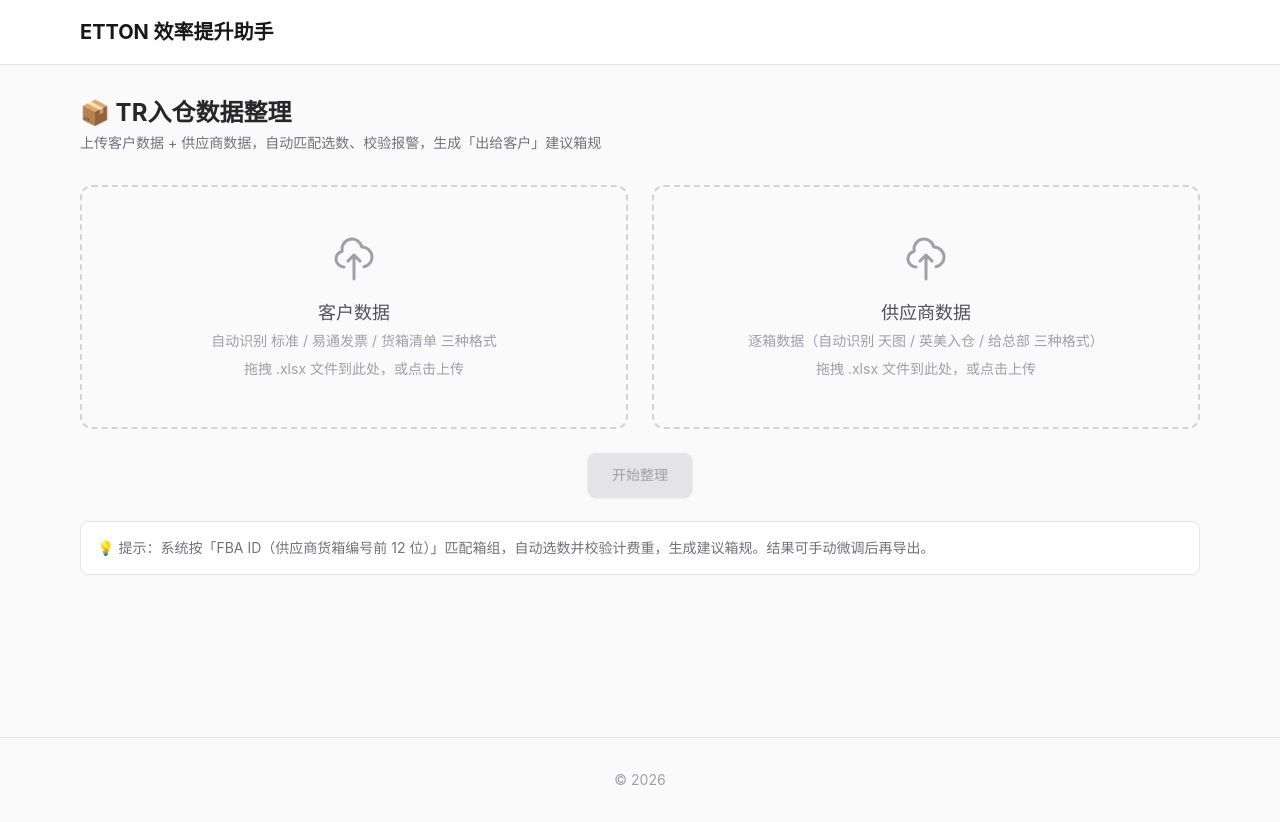
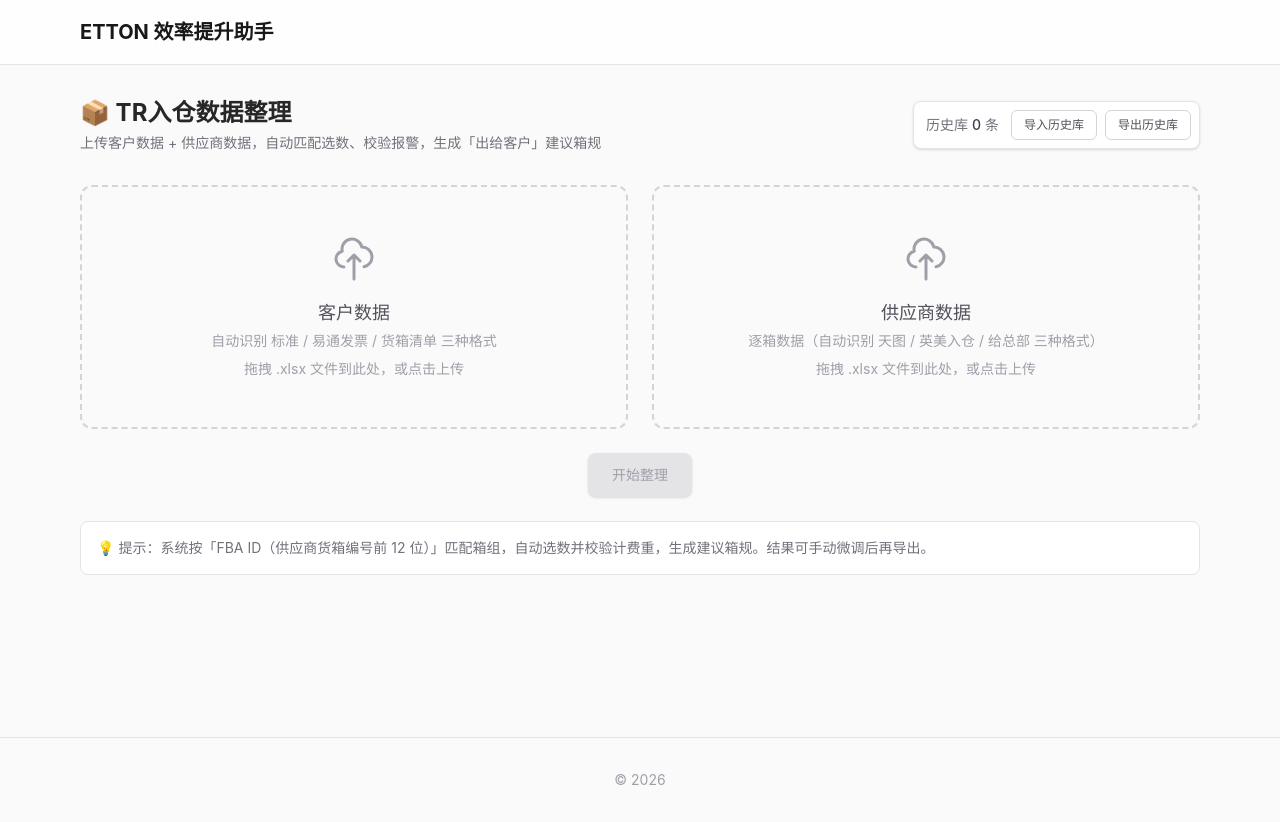
Before and after one commit to etton-AI/etton-tools, a Next.js app: page /warehouse-entry in a window 1280 px wide. Built offline with nearby package versions, Linux system fonts and the light colour scheme.

Commit message:
feat: TR入仓历史库导入/导出移到页面顶部，打开页面即可操作

```diff
--- a/specs/warehouse-entry.md
+++ b/specs/warehouse-entry.md
@@ -130,7 +130,7 @@
 | `src/app/api/warehouse-entry/route.ts` | 上传 + 读取历史库 |
 | `src/app/api/warehouse-entry/export/route.ts` | 导出 + 累积历史库 |
 | `src/app/api/warehouse-entry/history/route.ts` | 历史库导入/导出 |
-| `src/app/warehouse-entry/page.tsx` | 前端页面（建议表格含「三边和差异」列：供应商三边和 − 客户三边和，\|差\| ≥ 6 标红，未匹配显示「—」） |
+| `src/app/warehouse-entry/page.tsx` | 前端页面（建议表格含「三边和差异」列：供应商三边和 − 客户三边和，\|差\| ≥ 6 标红，未匹配显示「—」；历史库导入/导出按钮常驻页面顶部，打开即可操作，无需先上传出结果） |
 | `data/history.json` | 历史库（运行时创建） |
 
 ## 六、导出格式（对齐参考文件《拓锐…入仓数据（成本）.xlsx》）
--- a/src/app/warehouse-entry/page.tsx
+++ b/src/app/warehouse-entry/page.tsx
@@ -1,6 +1,6 @@
 "use client";
 
-import { useState, useCallback, useRef } from "react";
+import { useState, useCallback, useEffect, useRef } from "react";
 import type { SuggestionRow } from "@/lib/warehouse-entry";
 
 // ============================================================
@@ -96,6 +96,22 @@ export default function WarehouseEntryPage() {
   const customerInputRef = useRef<HTMLInputElement>(null);
   const supplierInputRef = useRef<HTMLInputElement>(null);
   const historyInputRef = useRef<HTMLInputElement>(null);
+
+  // 打开页面即读取历史库条数（无需先上传出结果）
+  useEffect(() => {
+    let cancelled = false;
+    fetch("/api/warehouse-entry")
+      .then((r) => (r.ok ? r.json() : null))
+      .then((data) => {
+        if (!cancelled && data && typeof data.count === "number") {
+          setHistoryCount(data.count);
+        }
+      })
+      .catch(() => {});
+    return () => {
+      cancelled = true;
+    };
+  }, []);
 
   const handleSubmit = useCallback(async () => {
     if (!customerFile || !supplierFile) return;
@@ -293,11 +309,31 @@ export default function WarehouseEntryPage() {
   return (
     <div className="space-y-8">
       {/* Header */}
-      <div>
-        <h1 className="text-2xl font-bold text-zinc-800">📦 TR入仓数据整理</h1>
-        <p className="mt-1 text-sm text-zinc-500">
-          上传客户数据 + 供应商数据，自动匹配选数、校验报警，生成「出给客户」建议箱规
-        </p>
+      <div className="flex flex-col gap-3 sm:flex-row sm:items-center sm:justify-between">
+        <div>
+          <h1 className="text-2xl font-bold text-zinc-800">📦 TR入仓数据整理</h1>
+          <p className="mt-1 text-sm text-zinc-500">
+            上传客户数据 + 供应商数据，自动匹配选数、校验报警，生成「出给客户」建议箱规
+          </p>
+        </div>
+        <div className="flex shrink-0 items-center gap-2 rounded-lg border border-zinc-200 bg-white p-2 shadow-sm">
+          <span className="px-1 text-sm text-zinc-500">
+            历史库 <span className="font-medium text-zinc-700">{historyCount}</span> 条
+          </span>
+          <button
+            onClick={() => historyInputRef.current?.click()}
+            title="支持导入「最终出给客户」的 Excel（如《…出给客户的.xlsx》）或历史参考文件，同款将覆盖为最终值"
+            className="inline-flex items-center gap-1 rounded-md border border-zinc-300 bg-white px-3 py-1.5 text-xs font-medium text-zinc-600 hover:bg-zinc-50 transition-colors"
+          >
+            导入历史库
+          </button>
+          <button
+            onClick={handleHistoryExport}
+            className="inline-flex items-center gap-1 rounded-md border border-zinc-300 bg-white px-3 py-1.5 text-xs font-medium text-zinc-600 hover:bg-zinc-50 transition-colors"
+          >
+            导出历史库
+          </button>
+        </div>
       </div>
 
       {/* Upload Area */}
@@ -387,24 +423,9 @@ export default function WarehouseEntryPage() {
                 匹配 <span className="font-medium text-zinc-700">{summary?.matchedCount}</span>
                 {" · "}
                 需复核 <span className="font-medium text-amber-600">{summary?.unmatchedCount}</span>
-                {" · "}
-                历史库 <span className="font-medium text-zinc-700">{historyCount}</span> 条
               </p>
             </div>
             <div className="flex flex-wrap items-center gap-3">
-              <button
-                onClick={() => historyInputRef.current?.click()}
-                title="支持导入「最终出给客户」的 Excel（如《…出给客户的.xlsx》）或历史参考文件，同款将覆盖为最终值"
-                className="inline-flex items-center gap-2 rounded-lg border border-zinc-300 bg-white px-4 py-2 text-sm font-medium text-zinc-600 hover:bg-zinc-50 transition-colors"
-              >
-                导入历史库
-              </button>
-              <button
-                onClick={handleHistoryExport}
-                className="inline-flex items-center gap-2 rounded-lg border border-zinc-300 bg-white px-4 py-2 text-sm font-medium text-zinc-600 hover:bg-zinc-50 transition-colors"
-              >
-                导出历史库
-              </button>
               <button
                 onClick={reset}
                 className="inline-flex items-center gap-2 rounded-lg border border-zinc-300 bg-white px-4 py-2 text-sm font-medium text-zinc-600 hover:bg-zinc-50 transition-colors"
```
